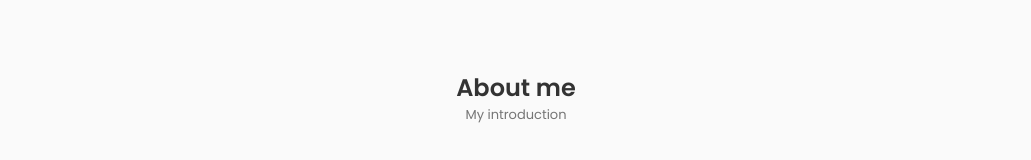
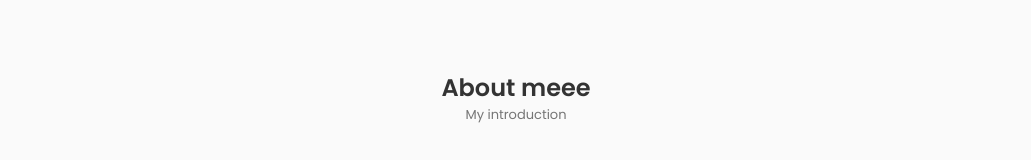
Before and after one commit to cesarcortes-dep/Portfolio, a React (Create React App) app: page / in a window 1280 px wide. Shown: the part 731-891 px from the top of the page, without its empty margins (124-1155 px from the left). Built offline with nearby package versions, Linux system fonts and the light colour scheme.

Commit message:
adding new info

```diff
--- a/src/components/about/About.js
+++ b/src/components/about/About.js
@@ -3,13 +3,13 @@ import "./about.css";
 
 import AboutImg from "../../assets/profile2.JPG";
 
-import CV from "../../assets/John-Cv.pdf";
+import CV from "../../assets/CvI Cesar Cortes.pdf";
 import {Info} from "./Info";
 
 export const About = () => {
   return (
     <section className="about section" id="about">
-      <h2 className="section__title">About me</h2>
+      <h2 className="section__title">About meee</h2>
       <span className="section__subtitle">My introduction</span>
       <div className="about__container container grid">
         <img src={AboutImg} alt="" className="about__img" />
```
Also changed, not shown: 2 other files (tests, documents, lock files or other folders).
